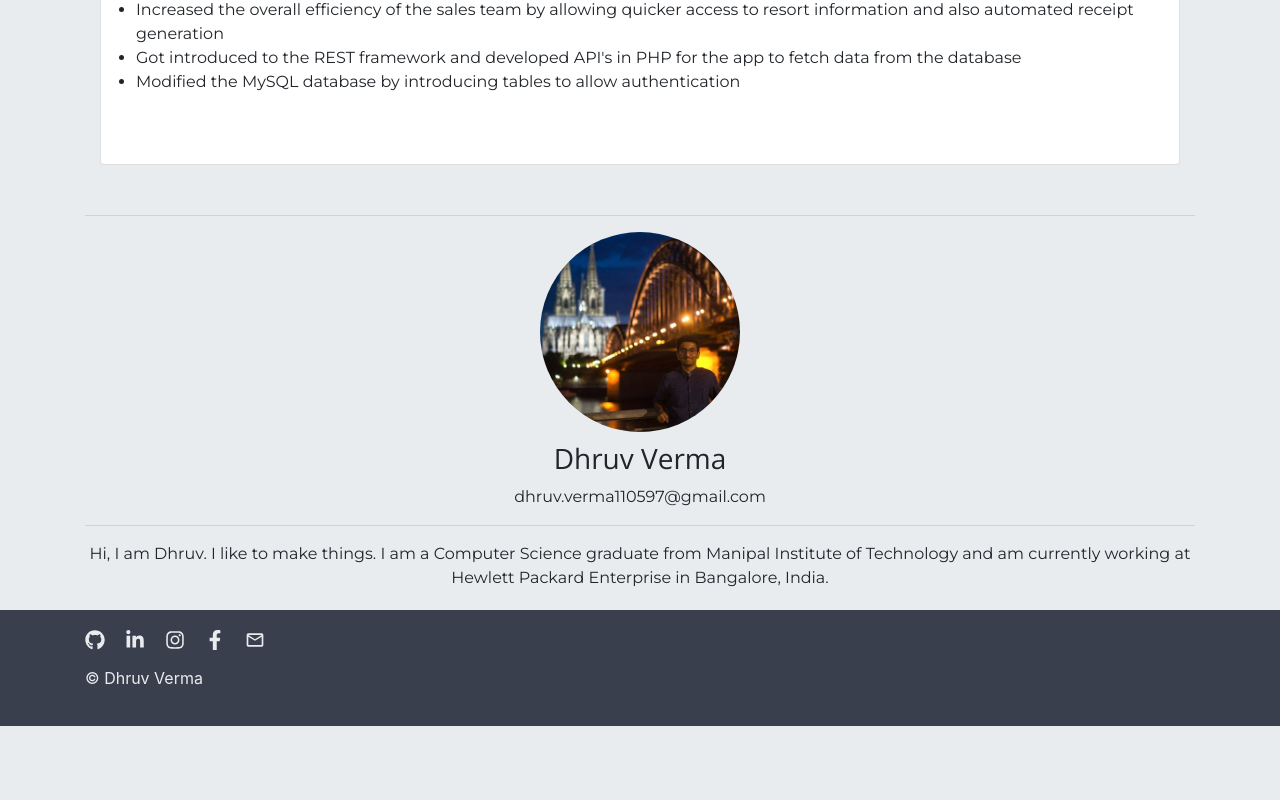
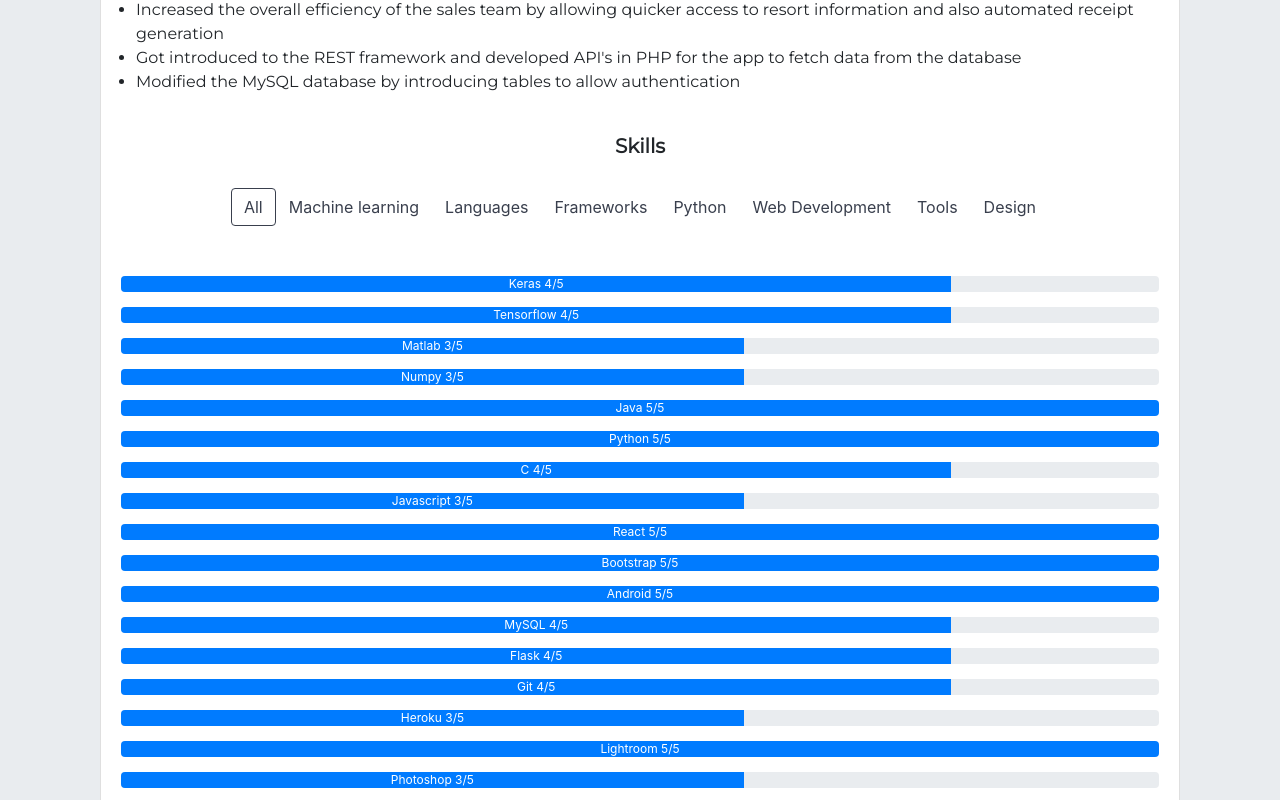
Before and after one commit to dh1105/mywebsite, a React (Create React App) app: page /resume in a window 1280 px wide. Shown: the part 1420-2220 px from the top of the page. Before the commit the page ends 2146 px from the top, so only its background shows below. Built offline with nearby package versions, Linux system fonts and the light colour scheme.

Commit message:
Added skills in resume

```diff
--- /dev/null
+++ b/src/Resume/ButtonStyle.css
@@ -0,0 +1,35 @@
+.button {
+    border-radius: 0;
+    color: #393f4d !important;
+    background-color: white !important;
+    border-color: white !important
+}
+
+.button:hover {
+    border: 2;
+    border-color: #393f4d !important;
+    border-radius: 0px, 0px, 0px, 0px;
+}
+
+.button:focus,.button:active {
+    outline: none !important;
+    box-shadow: none !important;
+ }
+
+.selected-button {
+    border-radius: 0;
+    color: #393f4d !important;
+    background-color: white !important;
+    border-color: #393f4d !important
+}
+
+.selected-button:hover {
+    border: 2;
+    border-color: #393f4d !important;
+    border-radius: 0px, 0px, 0px, 0px;
+}
+
+.selected-button:focus,.selected-button:active {
+    outline: none !important;
+    box-shadow: none !important;
+ }
--- a/src/Resume/ResumeComponent.js
+++ b/src/Resume/ResumeComponent.js
@@ -1,15 +1,82 @@
 import React, { Component } from 'react'
 import Header from '../HeaderComponent'
 import Footer from '../FooterComponent'
-import { Card, CardBody, Row } from 'reactstrap';
+import { Card, CardBody, Row, Progress, Button, ButtonGroup } from 'reactstrap';
 import * as Scroll from 'react-scroll';
+import { all } from 'q';
+import './ButtonStyle.css';
 
 const fontForHeadings = { marginRight: '20px', fontFamily: "Montserrat", cursor: "pointer" }
 const font = { fontFamily: "Montserrat" }
 var Element = Scroll.Element;
 var scroller = Scroll.scroller;
 
+const skills = {
+    MachineLearning: {
+        Keras: 4,
+        Tensorflow: 4,
+        Matlab: 3,
+        Numpy: 3
+    },
+    Languages: {
+        Java: 5,
+        Python: 5,
+        C: 4,
+        Javascript: 3,
+        Matlab: 3
+    },
+    Frameworks: {
+        React: 5,
+        Bootstrap: 5,
+        Android: 5,
+        MySQL: 4,
+        Flask: 4
+    },
+    Tools: {
+        Git: 4,
+        Heroku: 3
+    },
+    Design: {
+        Lightroom: 5,
+        Photoshop: 3
+    },
+    WebDevelopment: {
+        React: 5,
+        BootStrap: 5,
+        Flask: 4,
+        REST: 4,
+        MongoDB: 3,
+        CSS: 3
+    },
+    Python: {
+        Python: 5,
+        Keras: 4,
+        Tensorflow: 4,
+        Flask: 4,
+        Numpy: 3
+    }
+}
+
+const skillMap = {
+    0: 'all',
+    1: 'MachineLearning',
+    2: 'Languages',
+    3: 'Frameworks',
+    4: 'Python',
+    5: 'WebDevelopment',
+    6: 'Tools',
+    7: 'Design'
+}
+
 class Resume extends Component {
+
+    constructor(props) {
+        super(props)
+
+        this.state = {
+            skillSelected: [1, 0, 0, 0, 0, 0, 0, 0]
+        }
+    }
 
     scrollToElement = (element) => {
         scroller.scrollTo(element, {
@@ -19,7 +86,78 @@ class Resume extends Component {
         })
     }
 
+    buttonClicked = (index) => (event) => {
+        event.preventDefault();
+        var selected = []
+        for (var i = 0; i < 8; i++) {
+            if (index === i) {
+                selected[i] = 1
+            }
+            else {
+                selected[i] = 0
+            }
+        }
+        this.setState({
+            skillSelected: selected
+        })
+    }
+
+    getUniqueSkills = () => {
+        var uniqueSkills = {}
+        for (var skill in skills) {
+            var indivSkills = skills[skill]
+            for (var indivSkill in indivSkills){
+                if (!(indivSkill in uniqueSkills)){
+                    uniqueSkills[indivSkill] = indivSkills[indivSkill]
+                }
+            }
+        }
+        return uniqueSkills
+    }
+
     render() {
+
+        const categories = ["All", "Machine learning", "Languages", "Frameworks", "Python", "Web Development", "Tools", "Design"]
+        var buttons = []
+        var skill = this.state.skillSelected
+        var index = null
+        for (var i = 0; i < 8; i++) {
+            if (skill[i] === 0) {
+                buttons.push(
+                    <Button className="button" onClick={this.buttonClicked(i)}>{categories[i]}</Button>
+                )
+            }
+            else {
+                buttons.push(
+                    <Button className="selected-button">{categories[i]}</Button>
+                )
+                index = i;
+            }
+        }
+
+        var prog_bar = []
+        console.log(index)
+
+        if (index != 0) {
+            var skillObj = skills[skillMap[index]]
+            for (var obj in skillObj) {
+                var value = (skillObj[obj] / 5) * 100
+                prog_bar.push(
+                    <Progress value={value} style={{ marginBottom: '15px' }}>{obj}{' '}{skillObj[obj]}/5</Progress>
+                )
+            }
+        }
+        else {
+            const uniqueSkills = this.getUniqueSkills()
+            console.log(uniqueSkills)
+            for (var obj in uniqueSkills){
+                var value = (uniqueSkills[obj] / 5) * 100;
+                prog_bar.push(
+                    <Progress value={value} style={{ marginBottom: '15px' }}>{obj}{' '}{uniqueSkills[obj]}/5</Progress>
+                )
+            }
+        }
+
         return (
             <div>
                 <Header />
@@ -32,7 +170,7 @@ class Resume extends Component {
                                 <Row style={{ marginLeft: '1px' }}>
                                     <h5 style={fontForHeadings} onClick={() => this.scrollToElement("education")}>Education</h5>
                                     <h5 style={fontForHeadings} onClick={() => this.scrollToElement("experience")}>Experience</h5>
-                                    <h5 style={fontForHeadings}>Skills</h5>
+                                    <h5 style={fontForHeadings} onClick={() => this.scrollToElement("skills")}>Skills</h5>
                                     <h5 style={fontForHeadings}>Courses</h5>
                                 </Row>
                                 <hr />
@@ -42,9 +180,9 @@ class Resume extends Component {
                                 </div>
                                 <p style={font}>Bachelor of Technology, Computer Science and Engineering<br />Manipal Institute of Technology, 2019</p>
                                 <Element name="experience" />
-                                    <div className="App" style={{ marginTop: '40px', marginBottom: '30px' }}>
-                                        <h5 style={font}><b>Experience</b></h5>
-                                    </div>
+                                <div className="App" style={{ marginTop: '40px', marginBottom: '30px' }}>
+                                    <h5 style={font}><b>Experience</b></h5>
+                                </div>
                                 <div style={{ marginBottom: '50px' }}>
                                     <h6 style={font}><b>Hewlett Packard Enterprise - R&D Engineer</b></h6>
                                     <p style={font}>July 2019 - Present</p>
@@ -79,7 +217,7 @@ class Resume extends Component {
                                         <li style={font}>Contributed to the open-source RIOT operating system repo by adding support for the drivers mentioned above</li>
                                     </ul>
                                 </div>
-                                <div style={{ marginBottom: '50px' }}>
+                                <div>
                                     <h6 style={font}><b>TripOffbeat - Software development Intern</b></h6>
                                     <p style={font}>May 2017 - July 2017</p>
                                     <ul style={{ padding: '0px 0px 0px 15px' }}>
@@ -88,6 +226,16 @@ class Resume extends Component {
                                         <li style={font}>Got introduced to the REST framework and developed API's in PHP for the app to fetch data from the database</li>
                                         <li style={font}>Modified the MySQL database by introducing tables to allow authentication</li>
                                     </ul>
+                                </div>
+                                <Element name="skills" />
+                                <div className="App" style={{ marginTop: '40px', marginBottom: '30px' }}>
+                                    <h5 style={font}><b>Skills</b></h5>
+                                </div>
+                                <div style={{ marginBottom: '50px' }} className="App">
+                                    {buttons}
+                                </div>
+                                <div>
+                                    {prog_bar}
                                 </div>
                             </CardBody>
                         </Card>
```
